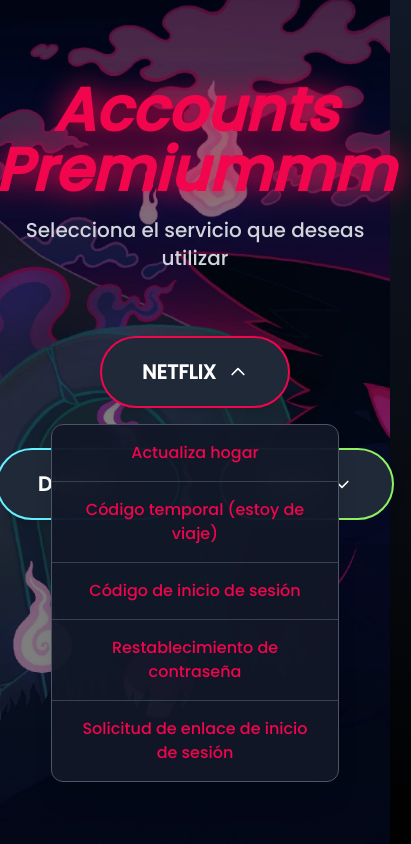
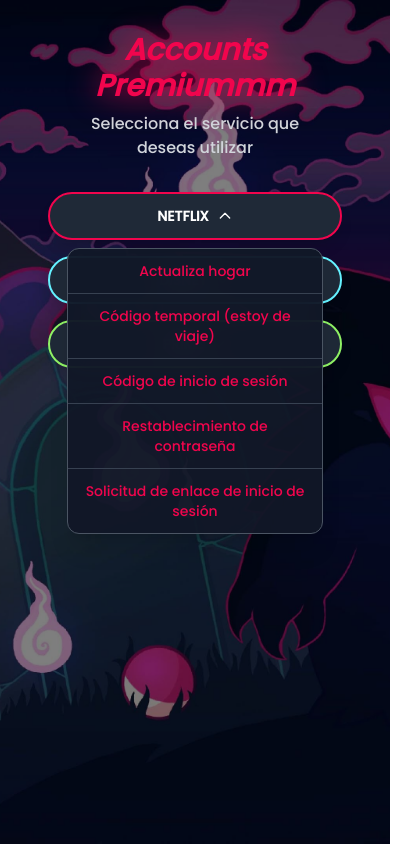
Before and after one commit to FabianEspitia-it/accounts-frontend, a Next.js app: page / in a window 390 px wide. Both pictures are taken after a click on the button "NETFLIX". Shown: the whole page, 411 px wide, since content can reach past the window. Built offline with nearby package versions, Linux system fonts and the light colour scheme.

Commit message:
fix mobile version

```diff
--- a/src/components/Hero.tsx
+++ b/src/components/Hero.tsx
@@ -55,29 +55,29 @@
   };
 
   return (
-    <section className="min-h-screen bg-gradient-to-b from-gray-900 to-black text-white py-20 px-4">
+    <section className="min-h-screen bg-gradient-to-b from-gray-900 to-black text-white py-8 sm:py-20 px-4">
       <div className="container mx-auto">
         <Fade triggerOnce>
-          <div className="text-center mb-16">
-            <h2 className="text-6xl font-extrabold italic text-[#f1054d] drop-shadow-[0_0_15px_#f1054d]">
+          <div className="text-center mb-8 sm:mb-16">
+            <h2 className="text-3xl sm:text-4xl md:text-5xl lg:text-6xl font-extrabold italic text-[#f1054d] drop-shadow-[0_0_15px_#f1054d]">
               Accounts Premiummm
             </h2>
-            <p className="text-xl text-gray-300 mt-4 max-w-2xl mx-auto">
+            <p className="text-base sm:text-lg md:text-xl text-gray-300 mt-2 sm:mt-4 max-w-2xl mx-auto px-4">
               Selecciona el servicio que deseas utilizar
             </p>
           </div>
 
-          <div className="flex flex-wrap justify-center gap-10">
+          <div className="flex flex-col sm:flex-row flex-wrap justify-center gap-4 sm:gap-6 md:gap-10">
             {platforms.map(({ name, color }) => (
               <div key={name} className="relative text-center">
                 <button
                   onClick={() => toggleMenu(name)}
-                  className="flex items-center justify-center gap-3 text-white text-xl font-semibold px-10 py-5 rounded-full bg-gray-800 hover:bg-gray-700 transition-all border-2 shadow-lg"
+                  className="flex items-center justify-center gap-2 sm:gap-3 text-white text-sm sm:text-lg md:text-xl font-semibold px-4 sm:px-6 md:px-10 py-3 sm:py-4 md:py-5 rounded-full bg-gray-800 hover:bg-gray-700 transition-all border-2 shadow-lg w-full sm:w-auto"
                   style={{ borderColor: color }}
                 >
                   {name}
                   <svg
-                    className={`w-5 h-5 transition-transform duration-300 ${
+                    className={`w-4 h-4 sm:w-5 sm:h-5 transition-transform duration-300 ${
                       openMenu === name ? "rotate-180" : ""
                     }`}
                     fill="none"
@@ -94,13 +94,13 @@
                 </button>
 
                 {openMenu === name && (
-                  <div className="absolute left-1/2 -translate-x-1/2 z-20 mt-4 w-72 bg-gray-900/95 border border-gray-600 rounded-xl shadow-xl backdrop-blur-md">
+                  <div className="absolute left-1/2 -translate-x-1/2 z-20 mt-2 sm:mt-4 w-64 sm:w-72 bg-gray-900/95 border border-gray-600 rounded-xl shadow-xl backdrop-blur-md">
                     <ul className="divide-y divide-gray-700">
                       {servicesByPlatform[name].map((service) => (
                         <li key={service.id}>
                           <a
                             href={service.href}
-                            className="block px-6 py-4 text-base text-center hover:bg-gray-800 transition-all"
+                            className="block px-4 sm:px-6 py-3 sm:py-4 text-sm sm:text-base text-center hover:bg-gray-800 transition-all"
                             style={{ color }}
                           >
                             {service.label}
```
